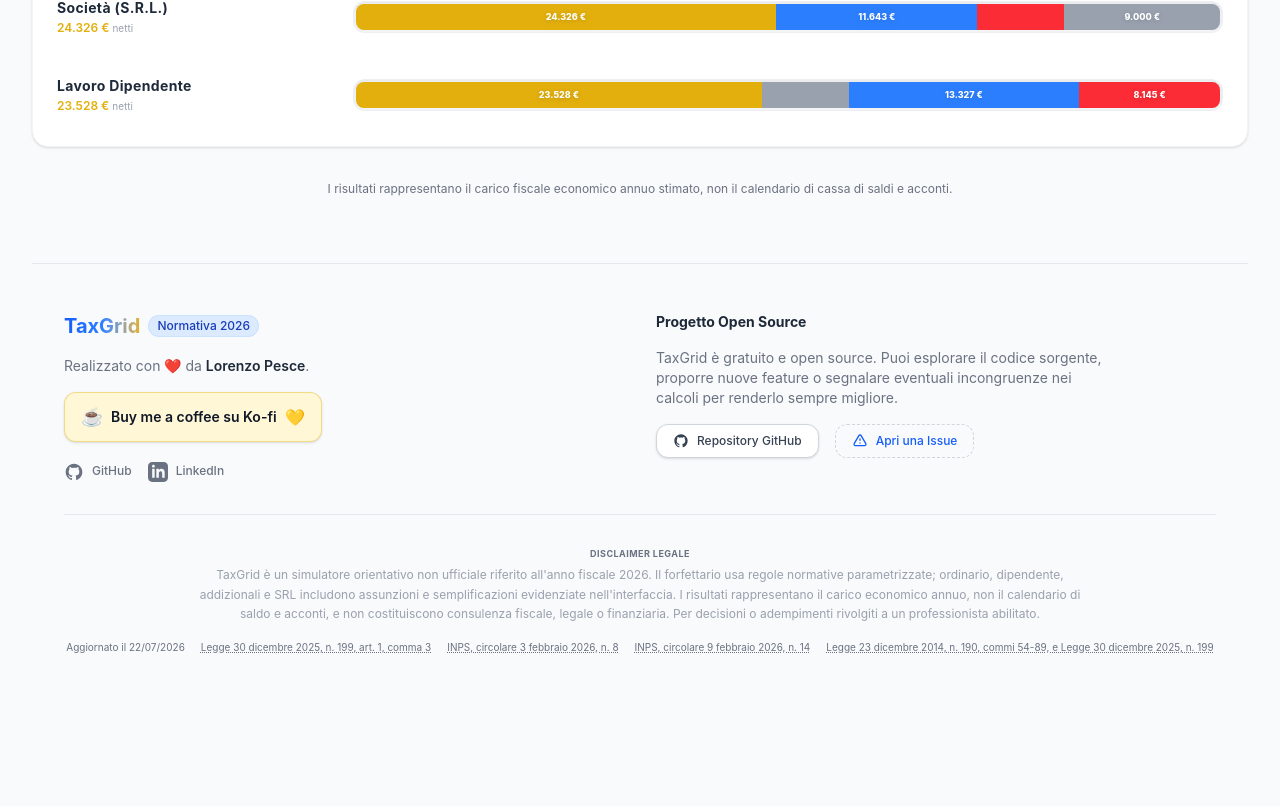
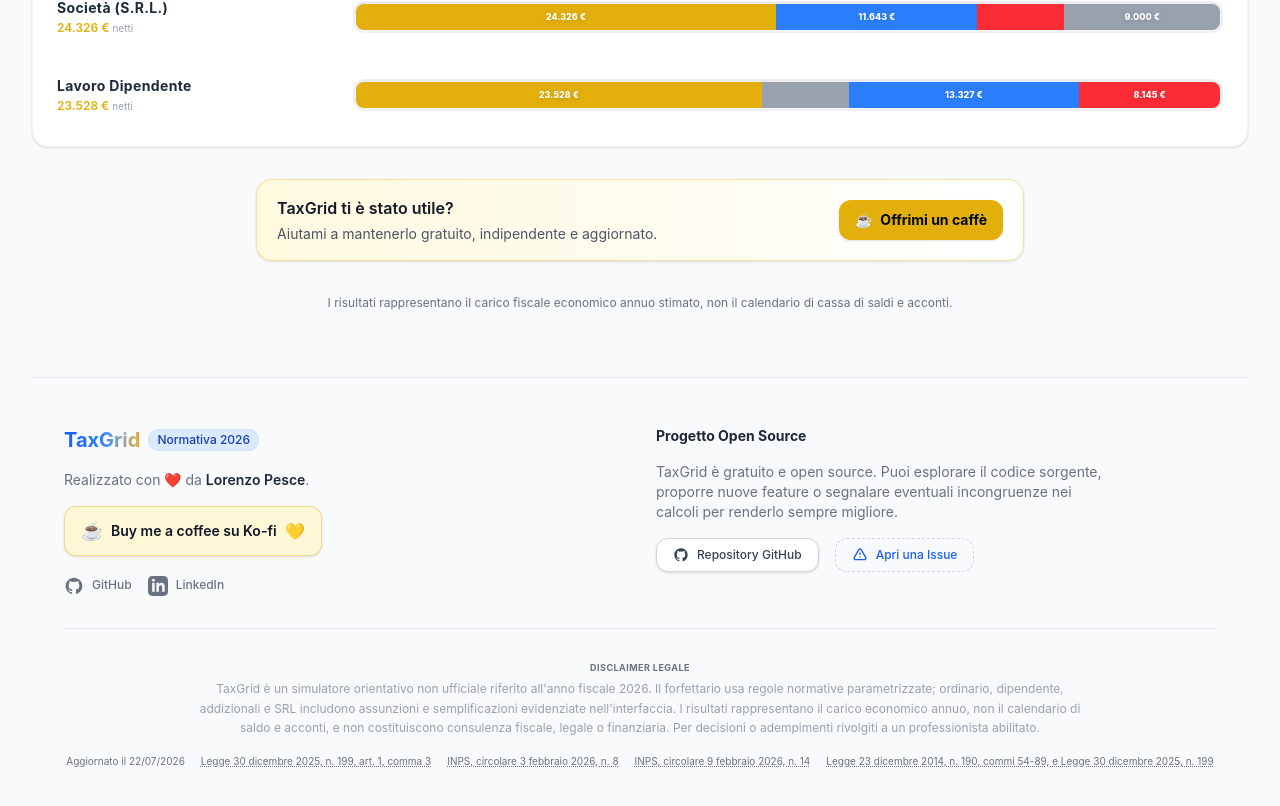
Before and after one commit to p-lorenzo/taxgrid, a Vue app: page / in a window 1280 px wide. Shown: the part 1674-2480 px from the top of the page. Before the commit the page ends 2408 px from the top, so only its background shows below. Built offline with nearby package versions, Linux system fonts and the light colour scheme.

Commit message:
feat(ui): add contextual Ko-fi support prompts

```diff
--- a/src/App.vue
+++ b/src/App.vue
@@ -13,6 +13,7 @@ import InfoTooltip from './components/InfoTooltip.vue'
 import draggable from 'vuedraggable'
 import PrintReport from './components/PrintReport.vue'
 import PwaInstallPrompt from './components/PwaInstallPrompt.vue'
+import KoFiSupport from './components/KoFiSupport.vue'
 import { computed, ref } from 'vue'
 
 const store = useTaxStore()
@@ -522,6 +523,8 @@ const openBreakdown = (regime: 'forfettario' | 'ordinario' | 'srl' | 'dipendente
       <ComparisonChart />
     </div>
 
+    <KoFiSupport />
+
     <p class="max-w-5xl mx-auto mt-8 text-center text-xs text-gray-500 dark:text-gray-400 leading-relaxed">
       I risultati rappresentano il carico fiscale economico annuo stimato, non il calendario di cassa di saldi e acconti.
     </p>
--- a/src/components/CalculationBreakdown.vue
+++ b/src/components/CalculationBreakdown.vue
@@ -1,6 +1,7 @@
 <script setup lang="ts">
 import { Dialog, DialogPanel, DialogTitle, TransitionRoot, TransitionChild } from '@headlessui/vue'
 import type { BreakdownStep } from '../store/taxStore'
+import KoFiSupport from './KoFiSupport.vue'
 
 defineProps<{
   isOpen: boolean
@@ -148,6 +149,8 @@ const getOperatorColorClass = (op?: string) => {
                 </div>
               </div>
 
+              <KoFiSupport variant="compact" />
+
             </DialogPanel>
           </TransitionChild>
         </div>
--- /dev/null
+++ b/src/components/KoFiSupport.vue
@@ -0,0 +1,51 @@
+<script setup lang="ts">
+withDefaults(defineProps<{
+  variant?: 'banner' | 'compact'
+}>(), {
+  variant: 'banner'
+})
+</script>
+
+<template>
+  <aside
+    v-if="variant === 'banner'"
+    class="print:hidden max-w-3xl mx-auto mt-8 rounded-2xl border border-[#e2af0d]/35 bg-gradient-to-r from-[#fff9df] to-white px-5 py-4 shadow-sm dark:from-[#2f2711] dark:to-gray-800 dark:border-[#e2af0d]/30"
+    aria-label="Sostieni TaxGrid"
+  >
+    <div class="flex flex-col sm:flex-row items-center justify-between gap-4 text-center sm:text-left">
+      <div>
+        <p class="font-semibold text-gray-900 dark:text-[#fff4c2]">TaxGrid ti è stato utile?</p>
+        <p class="mt-1 text-sm text-gray-600 dark:text-gray-300">
+          Aiutami a mantenerlo gratuito, indipendente e aggiornato.
+        </p>
+      </div>
+      <a
+        data-testid="kofi-support"
+        href="https://ko-fi.com/lorenzopesce"
+        target="_blank"
+        rel="noopener noreferrer"
+        class="inline-flex w-full sm:w-auto shrink-0 items-center justify-center gap-2 rounded-xl bg-[#e2af0d] px-4 py-2.5 text-sm font-bold text-gray-950 shadow-sm transition-all duration-200 hover:-translate-y-0.5 hover:bg-[#f0be19] hover:shadow-md focus:outline-none focus:ring-2 focus:ring-[#e2af0d] focus:ring-offset-2 dark:focus:ring-offset-gray-800"
+      >
+        <span aria-hidden="true">☕</span>
+        Offrimi un caffè
+      </a>
+    </div>
+  </aside>
+
+  <div
+    v-else
+    class="print:hidden mt-4 rounded-xl bg-[#fff9df] px-4 py-3 text-center text-sm text-gray-700 dark:bg-[#2f2711] dark:text-gray-300"
+  >
+    Ti è stato utile questo dettaglio?
+    <a
+      data-testid="kofi-support"
+      href="https://ko-fi.com/lorenzopesce"
+      target="_blank"
+      rel="noopener noreferrer"
+      class="ml-1 inline-flex items-center gap-1 font-semibold text-amber-800 underline decoration-amber-500/50 underline-offset-2 hover:text-amber-950 dark:text-[#f3cf55] dark:hover:text-[#ffe98c]"
+    >
+      <span aria-hidden="true">☕</span>
+      Sostieni TaxGrid su Ko-fi
+    </a>
+  </div>
+</template>
```
Also changed, not shown: 1 other file (tests, documents, lock files or other folders).
